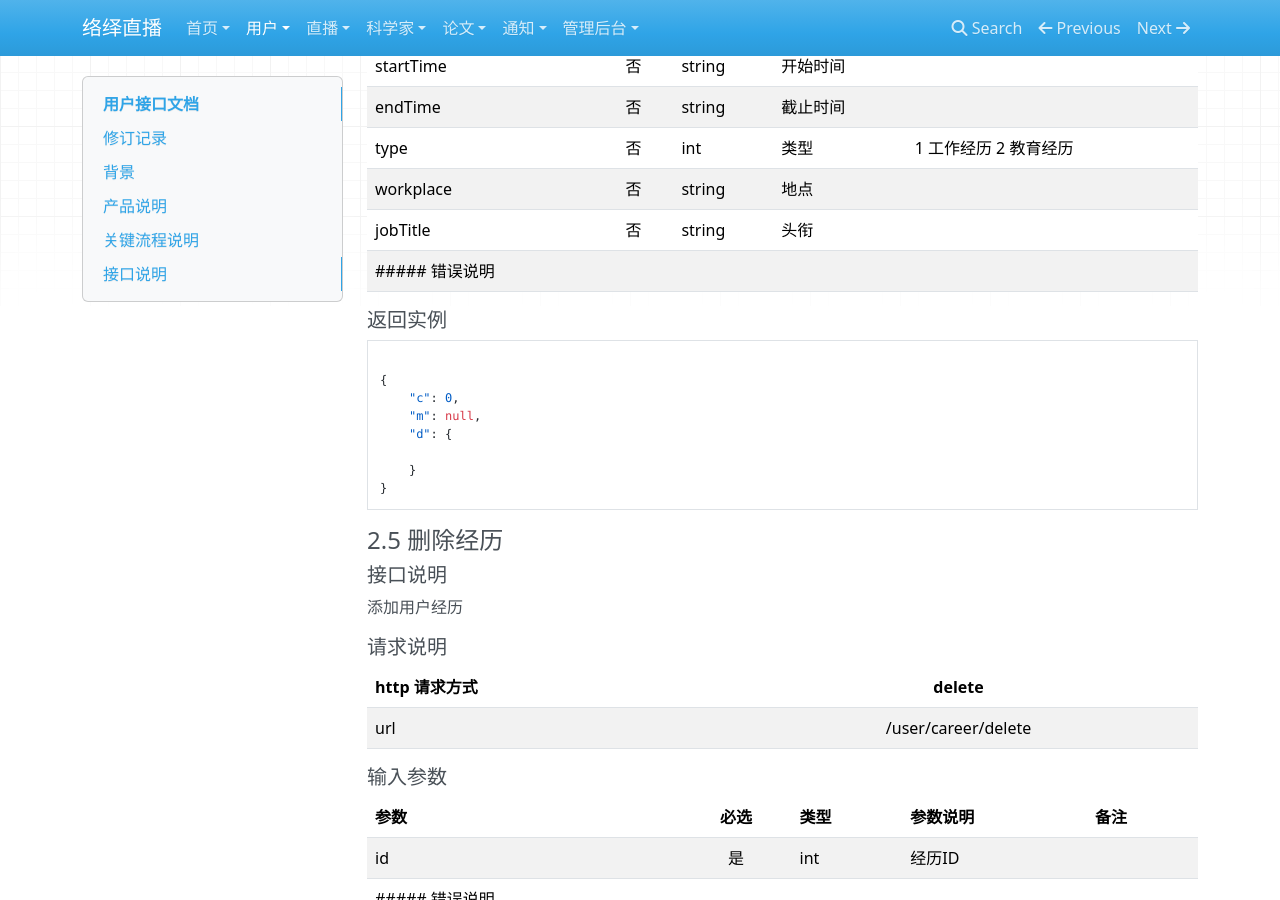
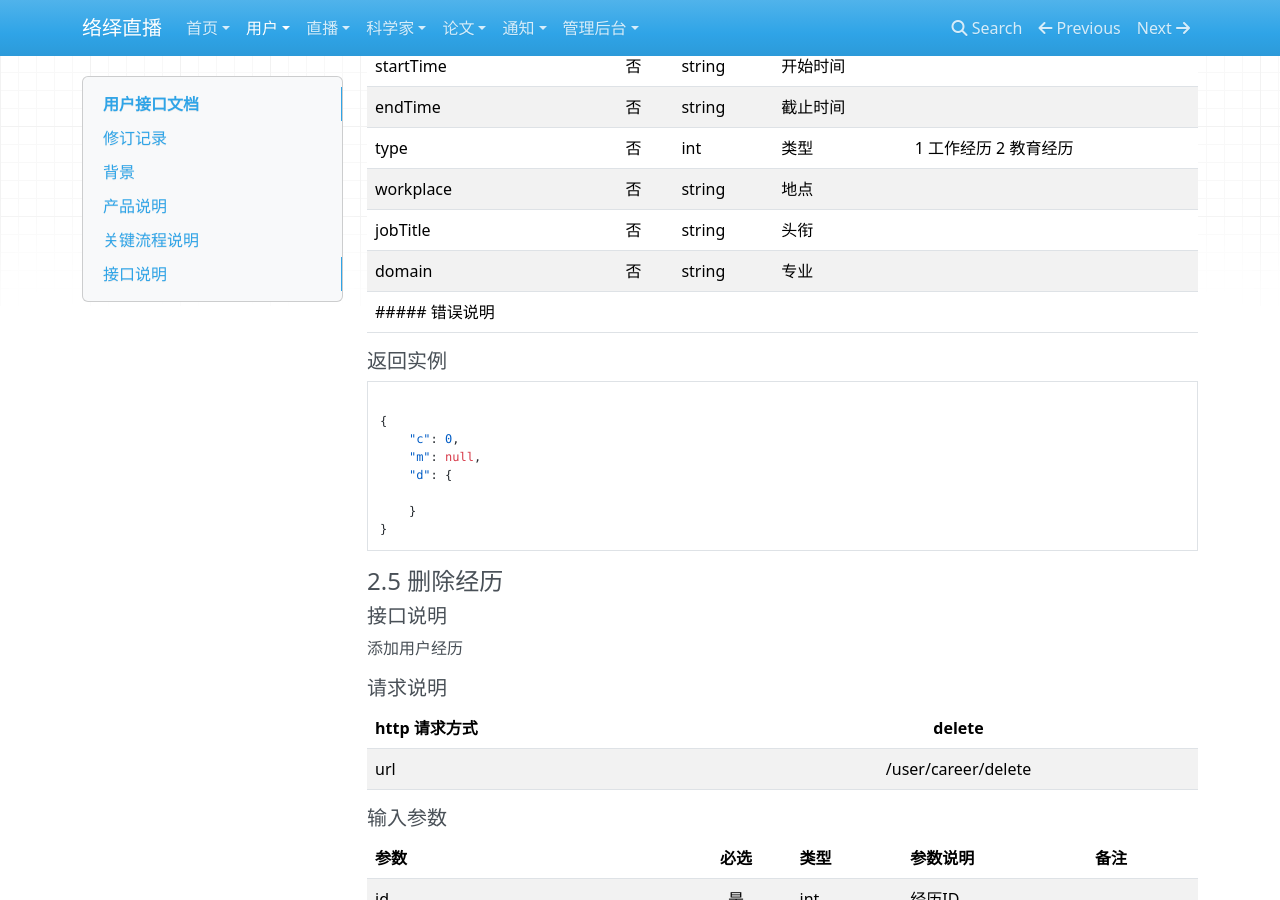
Before and after one commit to G-little/luoyi-wiki, an MkDocs documentation site: the page built from docs/user/user.md, in a window 1280 px wide and 900 px high, scrolled down 20956 px. Built offline with MkDocs 1.6.1, drawn with Linux system fonts in a browser that asks for light colours; nearby versions of some CDN libraries.

Commit message:
add file

```diff
--- a/docs/user/user.md
+++ b/docs/user/user.md
@@ -962,6 +962,7 @@ _将accessToken作为请求头 Authorization: 'token'  发送请求即可获取
 | type      | 否 | int  |  类型 |  1 工作经历 2 教育经历   |
 | workplace      | 否 | string  |  地点 |   |
 | jobTitle      | 否 | string  |  头衔 |   |
+| domain      | 否 | string  |  专业 |   |
 #####  错误说明
 
 
```
Also changed, not shown: site/luoyi/user/index.html, site/search/search_index.json, 1 other file.
